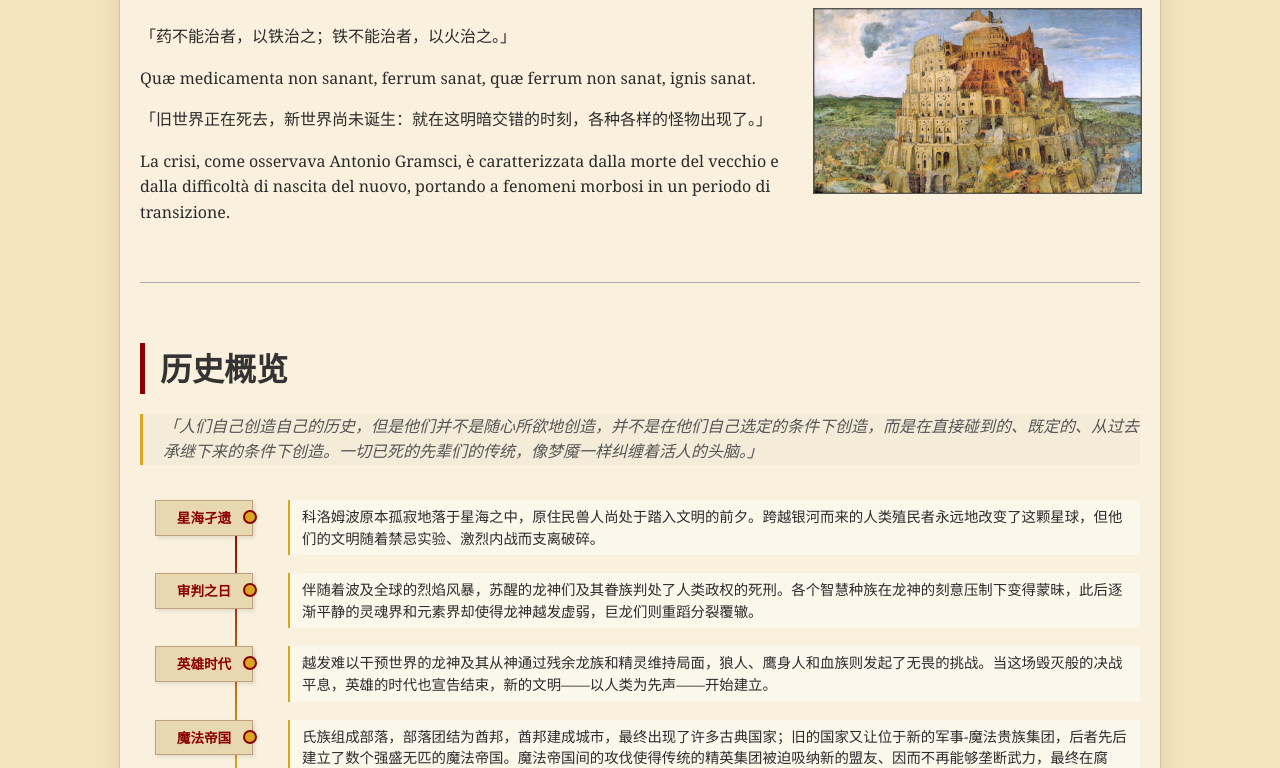
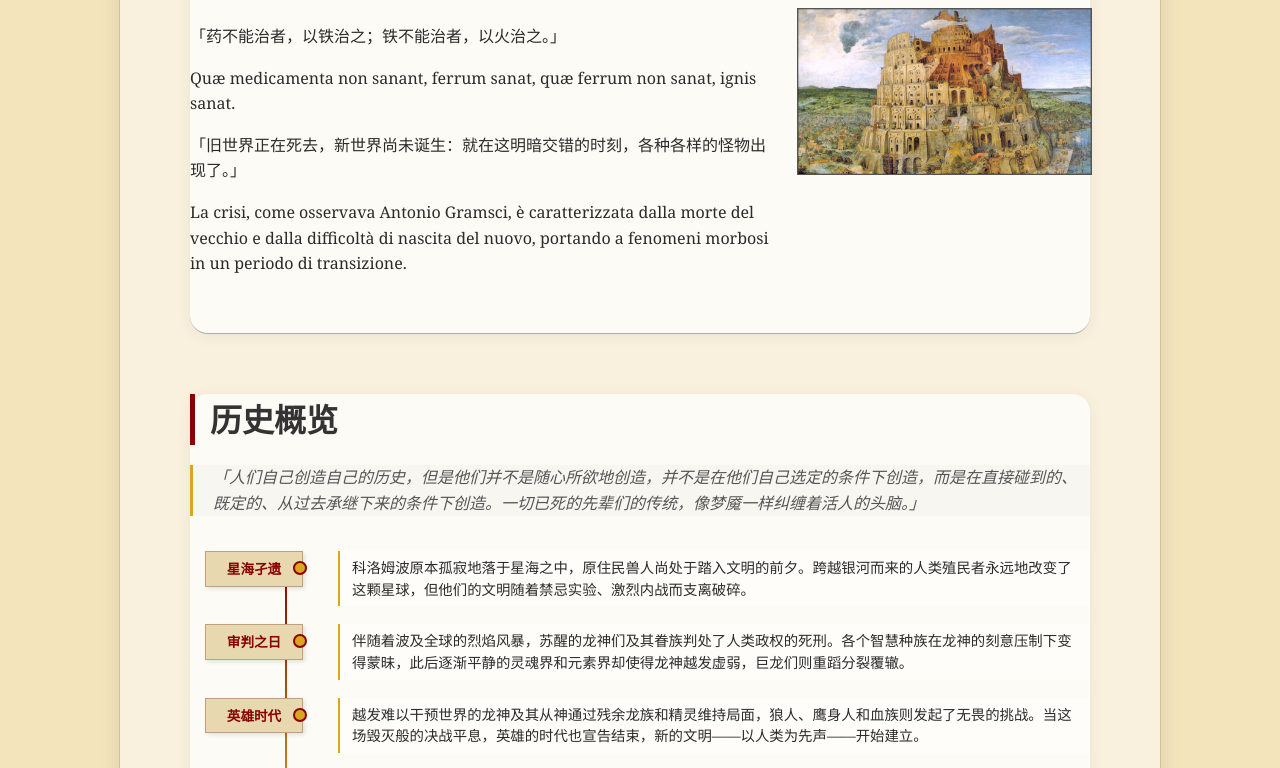
Before and after one commit to HerzEagle/columbo-worldsetting, a plain HTML site: page index.html in a window 1280 px wide. Shown: the part 452-1220 px from the top of the page. Drawn offline with Linux system fonts and the light colour scheme.

Commit message:
Update index.html

```diff
--- a/index.html
+++ b/index.html
@@ -78,11 +78,17 @@
             border: 1px solid #d3c19a;
         }
 
-        /* 各个板块设计 */
+        /* 各个板块设计：统一浅色背景和圆角阴影 */
         section {
             margin-bottom: 60px;
             border-bottom: 1px solid #aaa;
             padding-bottom: 40px;
+            background: rgba(255,255,255,0.7);
+            border-radius: 18px;
+            box-shadow: 0 2px 16px rgba(0,0,0,0.06);
+            max-width: 900px;
+            margin-left: auto;
+            margin-right: auto;
         }
 
         h2 {
@@ -351,7 +357,7 @@
 
         .faction-btn {
             position: relative;
-            aspect-ratio: 3 / 4; /* 高:宽 = 4:3 */
+            aspect-ratio: 4 / 3; /* 高:宽 = 3:4 */
             background-color: #e8d8b0;
             border: 2px solid #c0a080;
             text-decoration: none;
```
